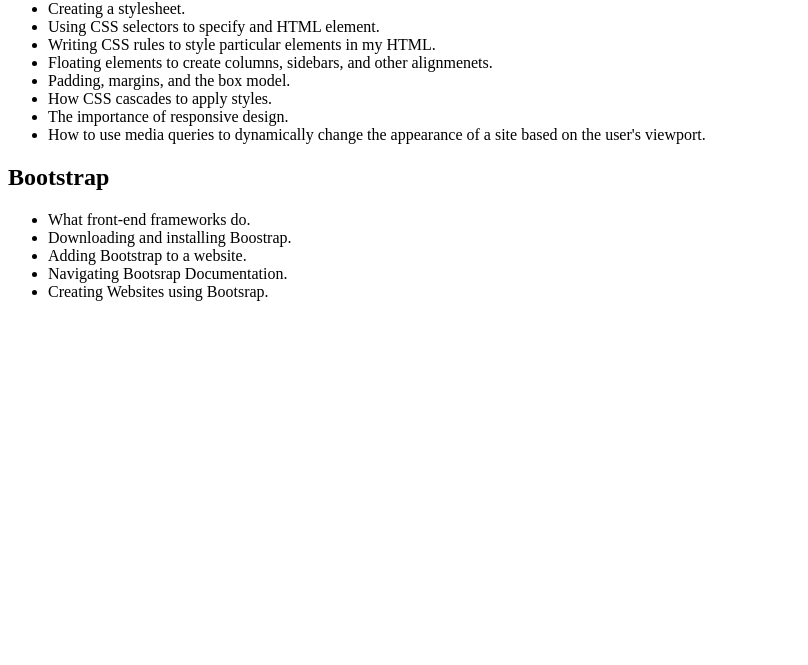
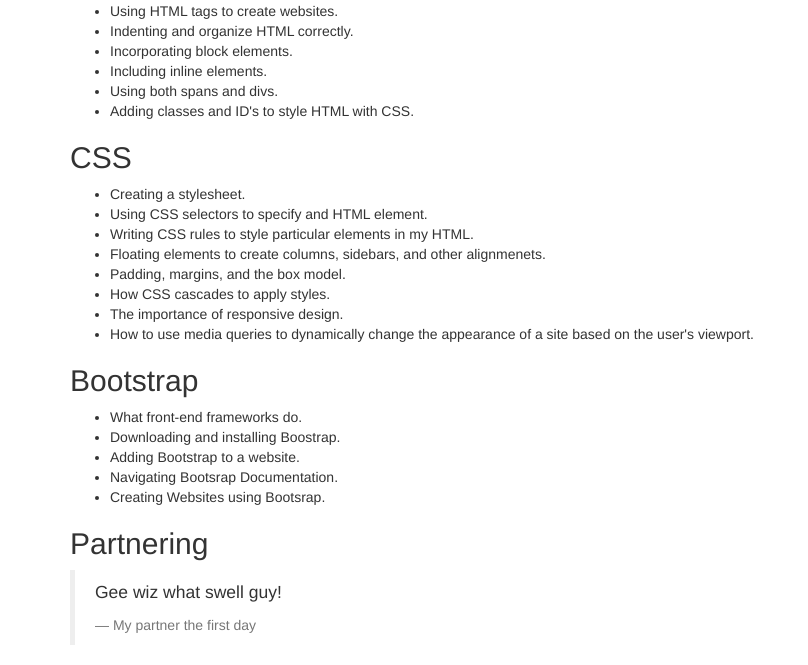
Before and after one commit to ByronB81/Week-In-Review, a plain HTML site: page index.html in a window 1280 px wide. Shown: the part 658-1323 px from the top of the page, without its empty margins (0-808 px from the left). Before the commit the page ends 975 px from the top, so only its background shows below. Drawn offline with Linux system fonts and the light colour scheme.

Commit message:
Add jumbotron header and blockquote footer

```diff
--- a/index.html
+++ b/index.html
@@ -2,10 +2,14 @@
 <html>
   <head>
     <title>My First Week at Epicodus</title>
+    <link href="css/bootstrap.css" rel="stylesheet" type="text/css">
   </head>
   <body>
+    <div class="container">
+      <div class="Jumbotron">
         <h1>My First Week at Epicodus</h1>
         <p>I've almost finished my first week at Epicodus. here are some things I've learned so far;</p>
+      </div>
         <h2>Command Line</h2>
         <ul>
           <li>Navigating my documents through the command line.</li>
@@ -51,6 +55,12 @@
           <li>Navigating Bootsrap Documentation.</li>
           <li>Creating Websites using Bootsrap.</li>
         </ul>
+        <h2>Partnering</h2>
+        <blockquote>
+          <p>Gee wiz what swell guy!</p>
+          <footer>My partner the first day</footer>
+        </blockquote>
+    </div>
   </body>
 
 </html>
```
Lines whose indentation alone changed are shown as unchanged.
